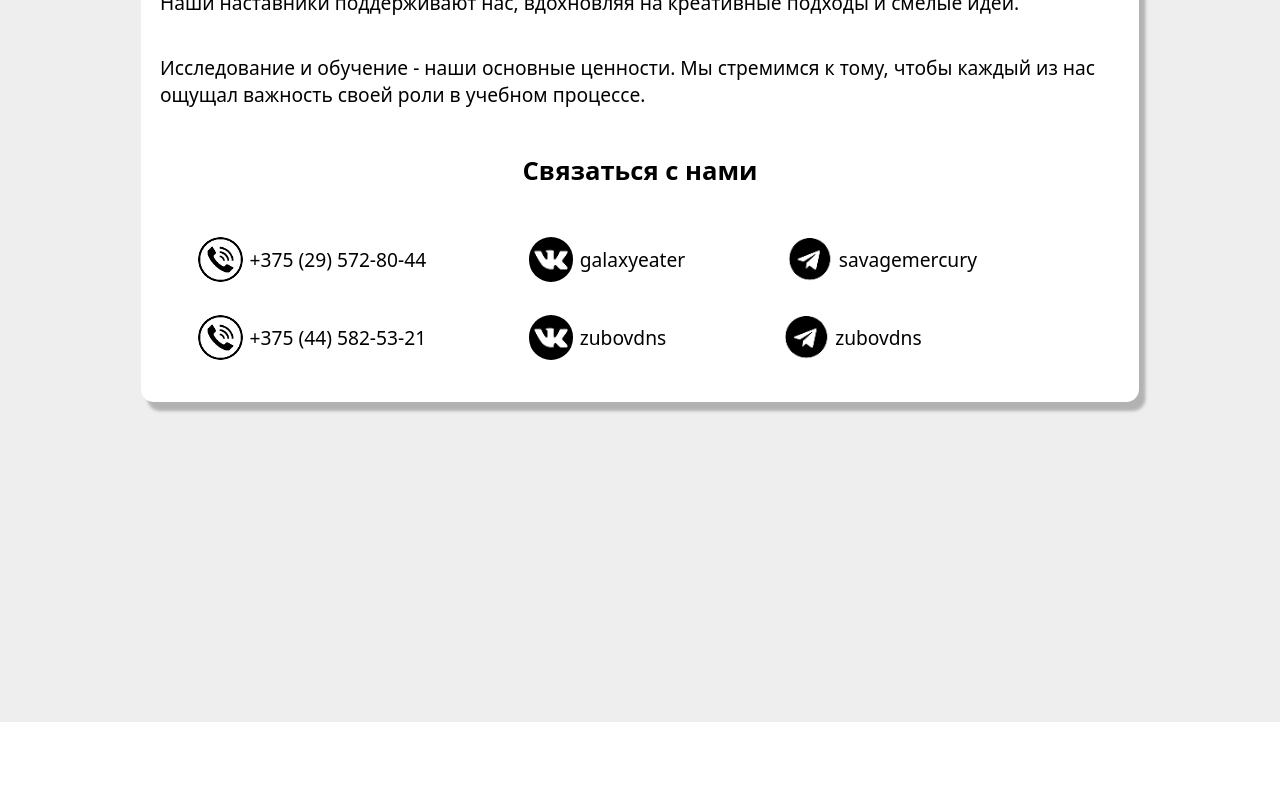
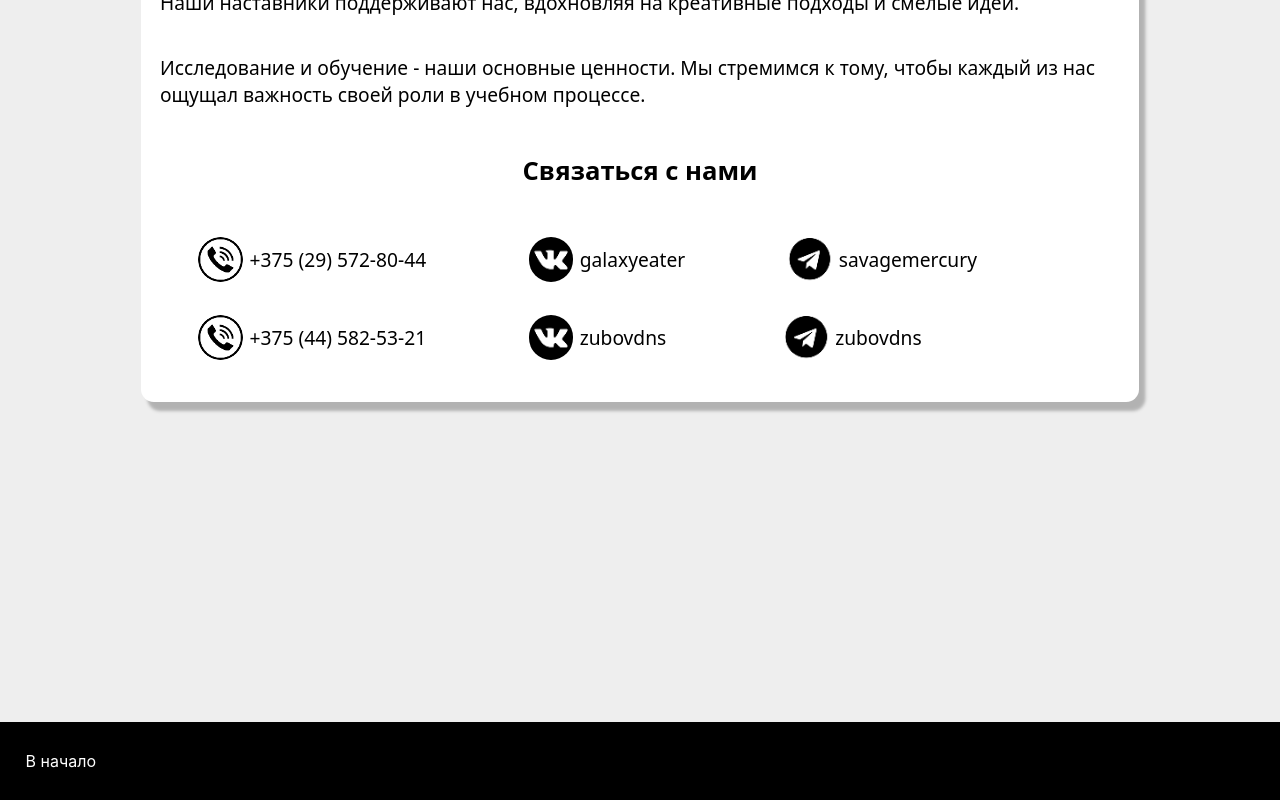
Before and after one commit to Zubovdns/thewitchershop, a React (Create React App) app: page / in a window 1280 px wide. Shown: the part 413-1213 px from the top of the page. Before the commit the page ends 1135 px from the top, so only its background shows below. Built offline with nearby package versions, Linux system fonts and the light colour scheme.

Commit message:
Added footer and repaired navgiation bar

```diff
--- a/src/App.js
+++ b/src/App.js
@@ -1,12 +1,14 @@
 import './App.css';
 import AboutUs from './components/about-us/AboutUs'
 import NavMenu from './components/nav_menu/NavMenu'
+import Footer from './components/footer/Footer'
 
 function App() {
 	return (
 		<div className='App'>
 			<NavMenu />
 			<AboutUs />
+			<Footer />
 		</div>
 	);
 }
--- /dev/null
+++ b/src/components/footer/Footer.js
@@ -0,0 +1,18 @@
+import React from 'react';
+import './css/Footer.css';
+
+function Footer() {
+	return (
+		<div className='Footer'>
+			<div className='Footer-content'>
+				<p className='Footer-on-top'>
+					<a className='Footer-on-top-href' href='#top'>
+						В начало
+					</a>
+				</p>
+			</div>
+		</div>
+	);
+}
+
+export default Footer;
--- /dev/null
+++ b/src/components/footer/css/Footer.css
@@ -0,0 +1,14 @@
+.Footer {
+	background-color: black;
+	width: 100%;
+	height: auto;
+	display: flex;
+}
+.Footer-content {
+	margin: 1vw 2vw;
+}
+
+.Footer-on-top-href {
+	text-decoration: none;
+	color: white;
+}
--- a/src/components/nav_menu/NavMenu.js
+++ b/src/components/nav_menu/NavMenu.js
@@ -8,8 +8,21 @@ function NavMenu() {
 	const [imageUrl, setImageUrl] = useState(null);
 
 	useEffect(() => {
+		const handleScroll = () => {
+			if (window.scrollY > 600) {
 				setIsSticky(true);
 				setImageUrl(witcherEmblemImg);
+			} else {
+				setIsSticky(false);
+				setImageUrl(null);
+			}
+		};
+
+		window.addEventListener('scroll', handleScroll);
+
+		return () => {
+			window.removeEventListener('scroll', handleScroll);
+		};
 	}, []);
 
   return (
```
Lines whose indentation alone changed are shown as unchanged.
